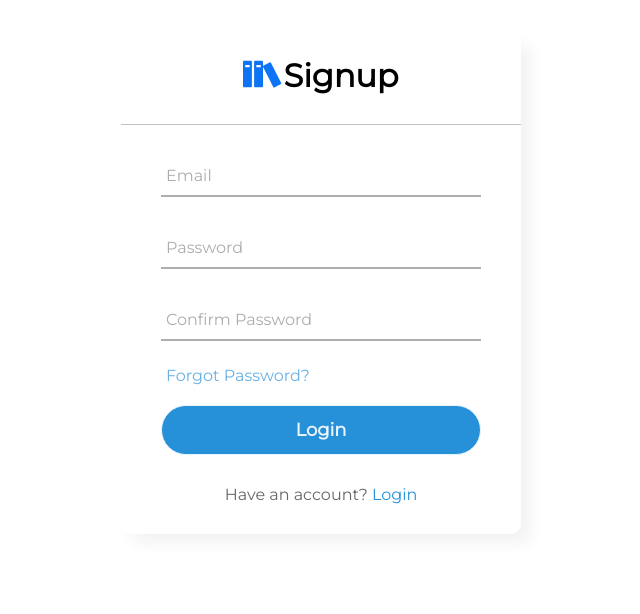
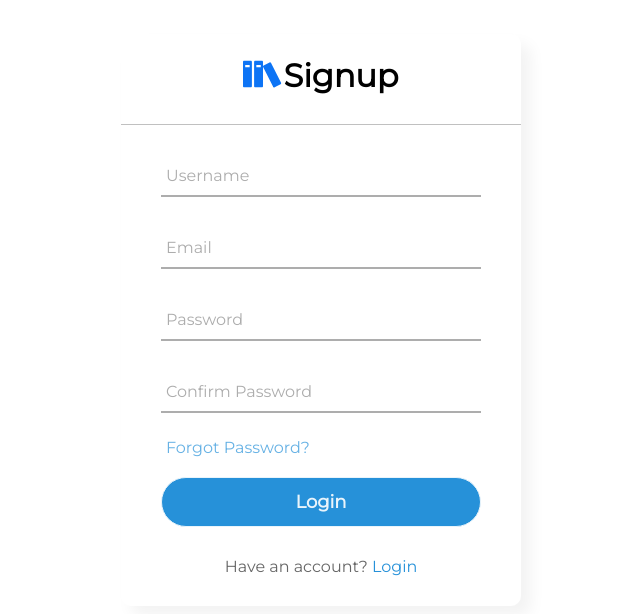
Before and after one commit to Team-Ente/Libre, a React (Create React App) app in the folder client/: page /signup in a window 1280 px wide. Shown: the part 158-772 px from the top of the page, without its empty margins (319-959 px from the left). Built offline with nearby package versions, Linux system fonts and the light colour scheme.

Commit message:
new fields added to login and signup

```diff
--- a/client/src/pages/Landingpage/Login/Login.jsx
+++ b/client/src/pages/Landingpage/Login/Login.jsx
@@ -14,7 +14,7 @@ function Login() {
             <div className="txt_field">
             <input type="text" required />
             <span></span>
-            <label>Email</label>
+            <label>Username or Email</label>
             </div>
             <div className="txt_field">
             <input type="password" required />
--- a/client/src/pages/Landingpage/Signup/Signup.jsx
+++ b/client/src/pages/Landingpage/Signup/Signup.jsx
@@ -11,6 +11,11 @@ function Signup() {
         <div className="center">
         <Link to='/'><h1 className='icon'><i className='libre-icon'><IcoIcons.ImBooks /></i>Signup</h1></Link>
         <form method="post">
+            <div className="txt_field">
+              <input type="text" required />
+              <span></span>
+              <label>Username</label>
+            </div>
             <div className="txt_field">
               <input type="text" required />
               <span></span>
```
Lines whose indentation alone changed are shown as unchanged.
